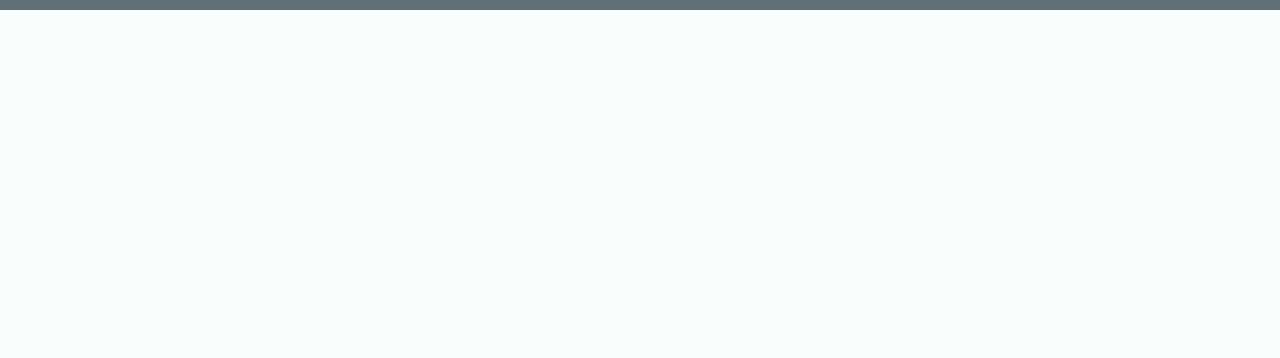
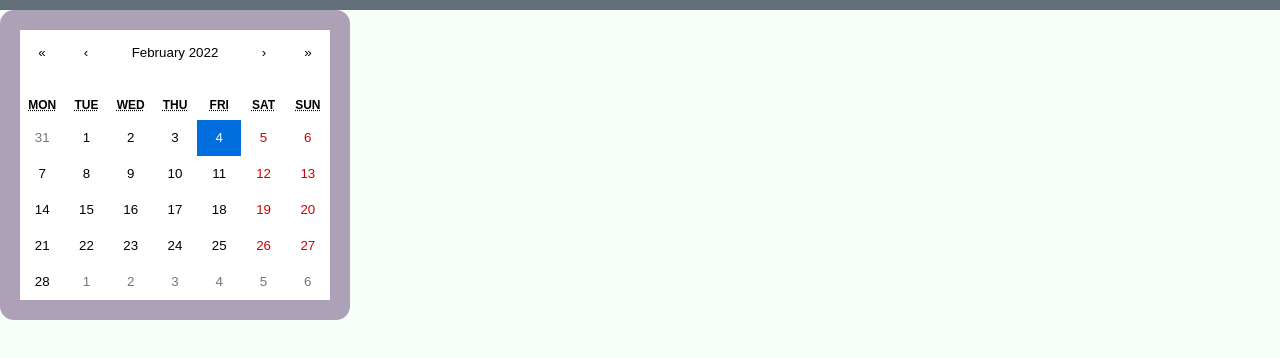
Before and after one commit to SheynaLew/breastfeeding-app, a React app: page / in a window 1280 px wide. Shown: the part 40-398 px from the top of the page. Built offline with nearby package versions, Linux system fonts and the light colour scheme; a web font is replaced by a local one.

Commit message:
One calendar styled and added to app component

```diff
--- a/package.json
+++ b/package.json
@@ -7,6 +7,7 @@
     "@testing-library/react": "^12.1.2",
     "@testing-library/user-event": "^13.5.0",
     "react": "^17.0.2",
+    "react-calendar": "^3.7.0",
     "react-dom": "^17.0.2",
     "react-scripts": "5.0.0",
     "web-vitals": "^2.1.4"
--- a/src/components/App/index.js
+++ b/src/components/App/index.js
@@ -1,12 +1,19 @@
+import React, {useState} from 'react';
 
 import '../App/App.css';
+// import 'react-calendar/dist/Calendar.css';
 
 import Banner from '../Banner';
+import Calendars from "../Calenders";
+
 
 function App() {
+  // const [value, onChange] = useState(new Date());
+
   return (
     <div className="App">
       <Banner/>
+        <Calendars/>
     </div>
   );
 }
--- a/src/components/Calenders/Calenders.css
+++ b/src/components/Calenders/Calenders.css
@@ -0,0 +1,6 @@
+.calendar {
+  border-style: solid;
+  border-width: 20px;
+  border-color: #ada1b8;
+  border-radius: 14px;
+}
--- a/src/components/Calenders/index.js
+++ b/src/components/Calenders/index.js
@@ -0,0 +1,15 @@
+import React, {useState} from 'react';
+import Calendar from "react-calendar";
+
+import 'react-calendar/dist/Calendar.css';
+import "./Calenders.css"
+
+export default function Calendars() {
+    const [value, onChange] = useState(new Date());
+
+    return (
+      <div className="calendarCard">
+        <Calendar onChange={onChange} value={value} className="calendar"/>
+      </div>
+    );
+}
```
Also changed, not shown: src/components/App/App.css (+7 -0 lines), src/components/BannerTitle/BannerTitle.css (added, +8 -0 lines), src/components/BannerTitle/index.js (added, +8 -0 lines), src/components/BannerTitle/BannerTitle.test.js (added), 1 other file.
